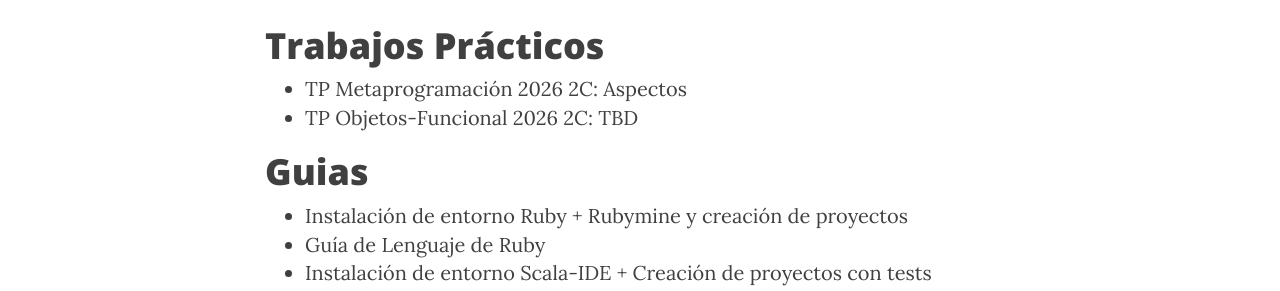
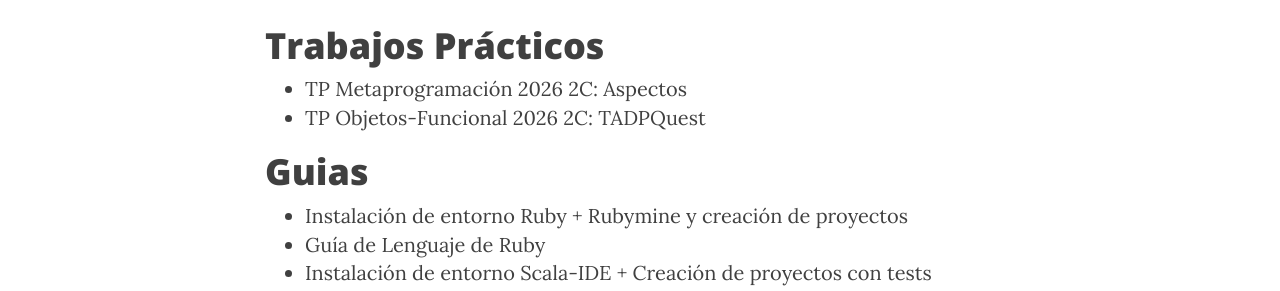
Before and after one commit to tadp-utn-frba/tadp-utn-frba.github.io, a Jekyll site: the page built from material.md, in a window 1280 px wide and 900 px high, scrolled down 1069 px. Shown: the part 155-446 px from the top of the window. Built offline with Jekyll 4.4.1, drawn with Linux system fonts in a browser that asks for light colours; nearby versions of some CDN libraries.

Commit message:
Sube TP 2026 2°

```diff
--- a/material.md
+++ b/material.md
@@ -30,7 +30,7 @@
 
 # Trabajos Prácticos
 * [TP Metaprogramación 2026 2C: Aspectos](https://docs.google.com/document/u/1/d/e/2PACX-1vTNxvNm74xbyUv8ZC96mUGeWdoyT6HaOsIF-YR8anzaxQ6S2yHR5urz6KYFz_Z3X9Om_OiHW2GrlT65/pub)
-* [TP Objetos-Funcional 2026 2C: TBD](#)
+* [TP Objetos-Funcional 2026 2C: TADPQuest](https://docs.google.com/document/d/1GTIB37tssvnh4UTu489wTbrBZanzXDsDo3YKJgDtA38/edit?usp=sharing)
 
 # Guias
 
```
